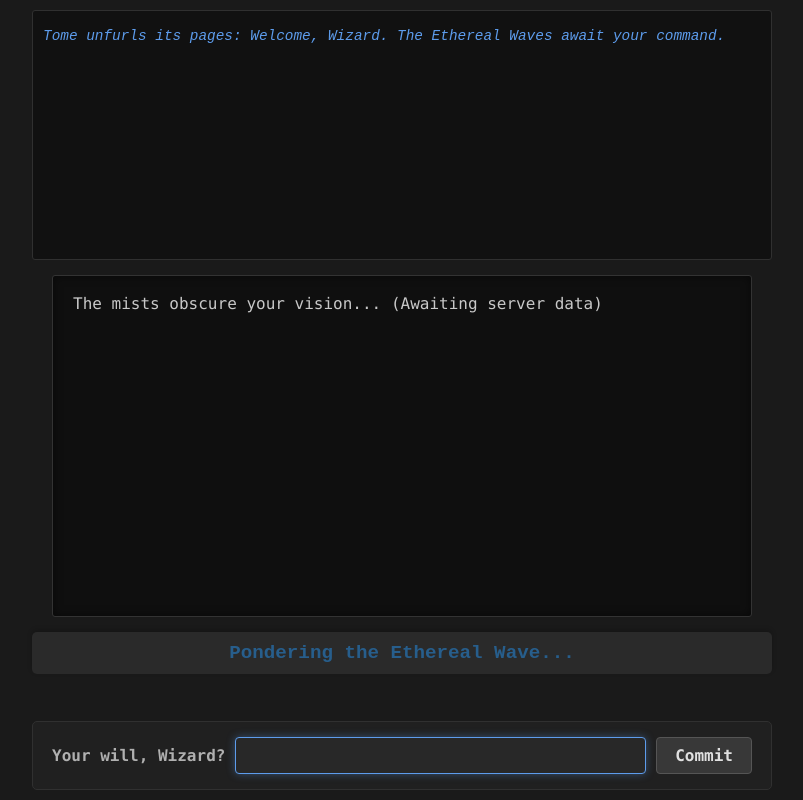
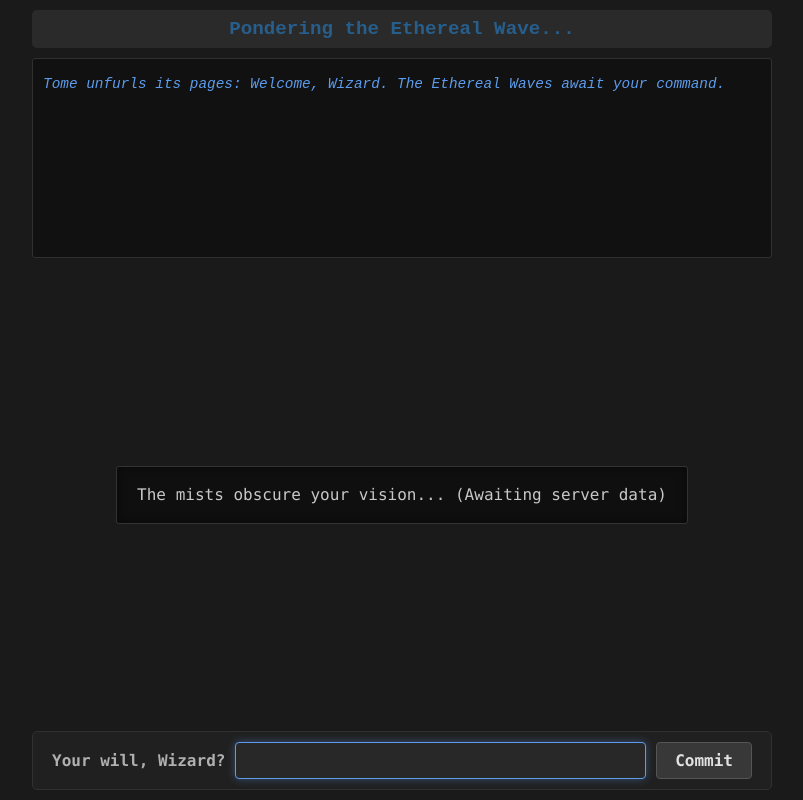
Before and after one commit to DJ-Trevens/World-of-the-Wand, a Flask app: page /world-of-the-wand/ in a window 1280 px wide. Shown: the whole page, without its empty margins (238-1041 px from the left). Run offline with Flask 3, Linux system fonts and the light colour scheme; some libraries are stand-ins or nearby versions.

Commit message:
thingsss

```diff
--- a/app.py
+++ b/app.py
@@ -85,7 +85,6 @@ def game_loop():
                     player['char'] = newChar
 
                     if scene_changed:
-                        # TODO: Server should also send new scene data (e.g., map, InsideID)
                         socketio.emit('lore_message', {'message': transition_message, 'type': 'system'}, room=sid)
 
                 queuedActions[sid] = None
@@ -103,7 +102,6 @@ def handle_connect(auth=None):
         'x': 0,
         'y': 0,
         'char': random.choice(['^', 'v', '<', '>'])
-        # TODO: Add InsideID from the current scene data for the new player
     }
     players[sid] = newPlayer
     queuedActions[sid] = None
@@ -121,7 +119,6 @@ def handle_connect(auth=None):
         'grid_height': GRID_HEIGHT,
         'other_players': otherPlayersInScene,
         'tick_rate': GAME_TICK_RATE
-        # TODO: Server should send initial scene_data (including InsideID) and weather_data
     })
 
     try:
--- a/static/style.css
+++ b/static/style.css
@@ -6,33 +6,55 @@ html {
 body {
     display: flex;
     flex-direction: column;
-    height: 100vh;
+    height: 100vh; /* Use full viewport height */
+    max-height: 100vh; /* Explicitly prevent body from exceeding viewport */
     margin: 0;
-    padding: 10px;
+    padding: 10px; /* Padding inside the 100vh */
     box-sizing: border-box;
     font-family: 'Courier New', Courier, monospace;
     background-color: #1a1a1a;
     color: #e0e0e0;
     align-items: center;
-    overflow-y: hidden;
+    overflow-y: hidden; /* Prevent body itself from scrolling */
 }
 
+/* Common styling for main blocks */
+#mainHeaderStatus,
 #commandLog,
-#gameCanvasContainer, /* Renamed for clarity with overlay */
-#mainHeaderStatus,
+#gameCanvasContainer,
 #commandInputBox {
-    width: 100%;
+    width: 100%; /* Take full width up to their specific max-widths */
     box-sizing: border-box;
+    margin-bottom: 10px; /* Consistent spacing, last one might not need it */
+}
+#commandInputBox {
+    margin-bottom: 0; /* Last element, no bottom margin needed */
+}
+
+
+#mainHeaderStatus {
+    max-width: 740px;
+    font-size: 1.2em;
+    font-weight: bold;
+    color: #275E8C;
+    padding: 8px 15px; /* Slightly reduced padding */
+    background-color: #2a2a2a;
+    border-radius: 5px;
+    text-align: center;
+    flex-shrink: 0; /* Prevent shrinking */
 }
 
 #commandLog {
     max-width: 740px;
-    height: 250px;
-    flex-shrink: 0;
+    /* height: 200px; Let flexbox determine height more dynamically */
+    max-height: 200px; /* Max height it can take */
+    min-height: 80px;  /* Minimum to stay visible */
+    flex-basis: 150px; /* Initial ideal size before growing/shrinking */
+    flex-shrink: 1;    /* Allow shrinking if space is tight */
+    flex-grow: 0.5;    /* Allow some growth, less than game canvas */
     border: 1px solid #303030;
     background-color: #111111;
     padding: 10px;
-    margin-bottom: 15px;
     overflow-y: auto;
     font-size: 0.9em;
     border-radius: 3px;
@@ -51,18 +73,19 @@ body {
 .log-event-bad { color: #FF4136; font-weight: bold; }
 .log-user-input { color: #AAAAAA; }
 
-/* Container for gameCanvas and rainOverlay to manage positioning */
+
 #gameCanvasContainer {
-    position: relative; /* For absolute positioning of rainOverlay */
+    position: relative;
     max-width: 700px;
-    margin-bottom: 15px;
-    /* The container itself will take width of gameCanvas */
-    /* It needs to be an inline-block or have specific width to wrap gameCanvas correctly */
-    display: inline-block; /* So it shrink-wraps if gameCanvas does */
+    flex-grow: 1; /* This will take up the most available vertical space */
+    min-height: 0; /* Crucial for allowing this flex item to shrink properly */
+    display: flex; /* To center the gameCanvas within it */
+    align-items: center;
+    justify-content: center;
+    overflow: hidden; /* Hide anything from gameCanvas that might try to escape bounds */
 }
 
 #gameCanvas {
-    /* max-width: 700px; /* Max width set on container now */
     white-space: pre;
     line-height: 1.0;
     font-size: 16px;
@@ -71,16 +94,15 @@ body {
     color: #c8c8c8;
     background-color: #0f0f0f;
     text-align: left;
-    min-height: 300px; /* Kept for a decent game area size */
-    /* flex-grow: 1; /* If body was arranging it directly, but now it's in a container */
-    width: auto; /* Let text content determine width */
-    display: block; /* Or inline-block, depending on desired layout within container */
     box-shadow: 0 0 10px rgba(0, 0, 0, 0.5) inset;
     border-radius: 3px;
-    /* margin-bottom: 15px; /* Margin now on container */
     font-family: "Consolas", "Lucida Console", "Courier New", monospace;
-    position: relative; /* Ensure it's a stacking context if needed, though overlay is sibling */
-    z-index: 1; /* Game canvas content */
+
+    max-width: 100%;   /* Don't exceed container width */
+    max-height: 100%;  /* Don't exceed container height */
+    overflow: auto;    /* Scroll internal content (text grid) if it's too big */
+
+    z-index: 1;
 }
 
 #rainOverlay {
@@ -89,53 +111,37 @@ body {
     left: 0;
     width: 100%;
     height: 100%;
-    pointer-events: none; /* Allows clicks to pass through to gameCanvas */
-    overflow: hidden; /* Clip raindrops that might go slightly outside */
-    z-index: 2; /* Rain on top of gameCanvas content */
+    pointer-events: none;
+    overflow: hidden;
+    z-index: 2;
 }
 
 .raindrop {
     position: absolute;
-    bottom: 100%; /* Start above the overlay */
+    bottom: 100%;
     width: 1px;
-    height: 50px; /* Length of the raindrop */
-    background: linear-gradient(to bottom, rgba(173, 216, 230, 0), rgba(173, 216, 230, 0.4)); /* Faded light blue */
+    height: 50px;
+    background: linear-gradient(to bottom, rgba(173, 216, 230, 0), rgba(173, 216, 230, 0.4));
     animation: fall linear infinite;
 }
 
 @keyframes fall {
     to {
-        transform: translateY(calc(100vh + 50px)); /* Fall past the bottom of the viewport height + own height */
-        /* Using viewport height as a fallback, ideally it's parent's height */
+        transform: translateY(calc(100vh + 50px)); /* Fall well past the viewport */
     }
-}
-
-
-#mainHeaderStatus {
-    max-width: 740px;
-    font-size: 1.2em;
-    font-weight: bold;
-    color: #275E8C;
-    padding: 10px 15px;
-    margin-bottom: 15px;
-    background-color: #2a2a2a;
-    border-radius: 5px;
-    box-shadow: 0 -2px 5px rgba(0, 0, 0, 0.2);
-    text-align: center;
-    flex-shrink: 0;
 }
 
 #commandInputBox {
     max-width: 740px;
-    padding: 15px;
+    padding: 10px 15px; /* Slightly reduced padding */
     background-color: #202020;
     border-radius: 5px;
     border: 1px solid #303030;
     display: flex;
     flex-direction: column;
     align-items: center;
-    flex-shrink: 0;
-    margin-top: auto;
+    flex-shrink: 0; /* Prevent shrinking */
+    margin-top: auto; /* Pushes to bottom if body has extra space, but won't if body is full */
 }
 
 
@@ -174,8 +180,6 @@ body {
     box-shadow: 0 0 8px rgba(93, 156, 236, 0.4);
 }
 
-/* Removed .valid-command-input class */
-
 #commandForm button {
     background-color: #383838;
     color: #e0e0e0;
--- a/templates/index.html
+++ b/templates/index.html
@@ -12,14 +12,13 @@
     </script>
 </head>
 <body>
+    <!-- Order for flex layout -->
+    <div id = "mainHeaderStatus"> Pondering the Ethereal Wave... </div>
     <div id = "commandLog"></div>
-    <!-- Container for game canvas and rain overlay -->
     <div id="gameCanvasContainer">
         <div id = "gameCanvas"> Summoning World... </div>
-        <div id="rainOverlay"></div> <!-- Rain will be dynamically added here -->
+        <div id="rainOverlay"></div>
     </div>
-    <div id = "mainHeaderStatus"> Pondering the Ethereal Wave... </div>
-
     <div id = "commandInputBox">
         <form id = "commandForm">
             <label for = "commandText">Your will, Wizard?</label>
@@ -45,17 +44,15 @@
         let GAME_TICK_RATE = 2.0;
         let prevSelfPlayerState = null;
 
-        // --- Weather and Scene State (Client-Side Simulation) ---
         let currentSceneData = {
-            InsideID: 0, // 0 = outdoors, positive numbers for different indoor areas
-            name: "The Whispering Plains" // Example scene name
+            InsideID: 0,
+            name: "The Whispering Plains"
         };
         let globalWeather = {
             isRaining: false,
-            intensity: 0.6 // 0.1 (light) to 1.0 (heavy)
+            intensity: 0.6
         };
         let rainInterval = null;
-        // --- End Weather and Scene State ---
 
 
         const FOG_CHAR = '▒';
@@ -160,33 +157,21 @@
             gameCanvas.textContent = output;
         }
 
-        // --- Weather Effect Functions ---
         function startRainEffect(intensity) {
-            if (rainInterval) clearInterval(rainInterval); // Clear existing interval if any
-            rainOverlay.innerHTML = ''; // Clear old raindrops
+            if (rainInterval) clearInterval(rainInterval);
+            rainOverlay.innerHTML = '';
 
-            const containerHeight = rainOverlay.offsetHeight; // Use actual height for fall animation
-
-            // Adjust drop creation rate based on intensity
-            const dropsPerSecond = 5 + (intensity * 25); // e.g., 5 to 30 drops/sec
+            const dropsPerSecond = 5 + (intensity * 25);
             rainInterval = setInterval(() => {
                 const drop = document.createElement('div');
                 drop.classList.add('raindrop');
                 drop.style.left = Math.random() * 100 + '%';
 
-                // Vary animation duration for a more natural look
-                const duration = 0.5 + Math.random() * 0.5; // 0.5s to 1s fall time
+                const duration = 0.5 + Math.random() * 0.5;
                 drop.style.animationDuration = duration + 's';
-
-                // Adjust fall distance based on container height for the keyframes
-                // This requires dynamic keyframes or a trick. Simpler: animate to a large fixed value.
-                // The @keyframes 'fall' uses translateY(calc(100vh + 50px)), which might be too large/small
-                // A better way for dynamic height is to use JS to set the end translateY.
-                // For simplicity now, the CSS keyframe is generic.
 
                 rainOverlay.appendChild(drop);
 
-                // Remove drop after it finishes animation
                 drop.addEventListener('animationend', () => {
                     drop.remove();
                 });
@@ -196,29 +181,19 @@
         function stopRainEffect() {
             if (rainInterval) clearInterval(rainInterval);
             rainInterval = null;
-            // Existing drops will finish their animation and be removed by their own event listeners
-            // Optionally, remove all immediately: rainOverlay.innerHTML = '';
         }
 
         function updateWeatherEffects() {
-            // Adjust gameCanvasContainer height for rainOverlay if gameCanvas size changes
-            // This is a bit tricky if gameCanvas size is purely by content.
-            // For now, assuming rainOverlay correctly covers gameCanvas via its parent.
-             gameCanvasContainer.style.height = gameCanvas.offsetHeight + 'px';
-             gameCanvasContainer.style.width = gameCanvas.offsetWidth + 'px';
-
-
             if (globalWeather.isRaining && currentSceneData.InsideID === 0) {
-                if (!rainInterval) { // Only start if not already raining (idempotency)
+                if (!rainInterval) {
                     startRainEffect(globalWeather.intensity);
                 }
             } else {
-                if (rainInterval) { // Only stop if currently raining
+                if (rainInterval) {
                     stopRainEffect();
                 }
             }
         }
-        // --- End Weather Effect Functions ---
 
         socket.on('connect', () => {
             updateStatus("Divining your essence...");
@@ -233,16 +208,12 @@
             otherPlayers = data.other_players || {};
             prevSelfPlayerState = { ...selfPlayer };
 
-            // Placeholder: Server should send currentSceneData and globalWeather
-            // currentSceneData = data.sceneData || { InsideID: 0, name: "The Starting Plains" };
-            // globalWeather = data.weatherData || { isRaining: false, intensity: 0.5 };
-
             if (otherPlayers[myPlayerID]) delete otherPlayers[myPlayerID];
 
             if (selfPlayer && typeof GRID_WIDTH === 'number' && GRID_WIDTH > 0) {
                 updateStatus();
-                drawGrid(); // Draw grid first
-                updateWeatherEffects(); // Then update weather, which might need canvas dimensions
+                drawGrid();
+                updateWeatherEffects();
                 addLogMessage(`Tome: You have materialized in ${currentSceneData.name} at scene (${selfPlayer.scene_x}, ${selfPlayer.scene_y}). The world awaits!`, 'lore');
             } else {
                 addLogMessage("Tome warns: Error! Could not manifest in world.", 'event-bad');
@@ -273,18 +244,11 @@
         socket.on('game_state_update', (allPlayers) => {
             let foundSelf = false;
             const currentOtherPlayersInMyScene = {};
-            let previousInsideID = currentSceneData.InsideID; // Store before potential update
 
             for (const playerData of allPlayers) {
                 if (playerData.id === myPlayerID) {
                     selfPlayer = playerData;
                     foundSelf = true;
-                    // Placeholder: Server should send new scene data if scene_x/y changed
-                    // For now, we assume currentSceneData.InsideID might change if player moves to a new pre-defined area.
-                    // This part needs proper server integration for scene data.
-                    // if (selfPlayer.scene_x !== prevSelfPlayerState.scene_x || selfPlayer.scene_y !== prevSelfPlayerState.scene_y) {
-                    //    fetchNewSceneData(selfPlayer.scene_x, selfPlayer.scene_y); // Imaginary function
-                    // }
                 } else if (selfPlayer && playerData.scene_x === selfPlayer.scene_x && playerData.scene_y === selfPlayer.scene_y) {
                     currentOtherPlayersInMyScene[playerData.id] = playerData;
                 }
@@ -306,9 +270,11 @@
                             otherPlayers[playerData.id] = playerData;
                         }
                     }
-                    // Simulate fetching new scene data; for now, just log and maybe toggle InsideID for testing
-                    // currentSceneData = getSceneDataFor(selfPlayer.scene_x, selfPlayer.scene_y); // Imaginary
                     addLogMessage(`Tome notes: You are now in scene (${selfPlayer.scene_x}, ${selfPlayer.scene_y}).`, 'system');
+                    // In a real scenario, fetch or receive new currentSceneData here.
+                    // For now, to test weather change if scene implies it:
+                    // currentSceneData.InsideID = (selfPlayer.scene_x % 2); // Example: even X scenes are outdoors
+                    updateWeatherEffects();
                 } else {
                     const movedLocal = selfPlayer.x !== prevSelfPlayerState.x || selfPlayer.y !== prevSelfPlayerState.y;
                     const turned = selfPlayer.char !== prevSelfPlayerState.char;
@@ -326,10 +292,7 @@
 
             drawGrid();
             updateStatus();
-            // Check if InsideID actually changed to update weather correctly
-            // if (currentSceneData.InsideID !== previousInsideID || sceneCoordsChanged) {
-            updateWeatherEffects(); // Always call to ensure rain overlay is sized correctly
-            // }
+            updateWeatherEffects();
         });
 
         function getDirectionWord(char) {
@@ -345,7 +308,7 @@
             updateStatus("Severed from the Ethereal Plane! (Disconnected)");
             addLogMessage("Tome wails: Disconnected from the server! The weave unravels!", 'event-bad');
             selfPlayer = null; otherPlayers = {}; prevSelfPlayerState = null;
-            stopRainEffect(); // Stop rain on disconnect
+            stopRainEffect();
             drawGrid();
         });
 
@@ -420,7 +383,7 @@
                 return;
             }
             const inputText = commandInput.textContent.trim();
-            commandInput.innerHTML = ''; // Clear input
+            commandInput.innerHTML = '';
 
             if (!inputText) return;
             addLogMessage(`> ${inputText}`, 'user-input');
@@ -466,7 +429,6 @@
                 if (dirResult.isValid) {
                     commandToSend.details = { dx: 0, dy: 0, newChar: dirResult.char };
                     shouldEmit = true;
-                    // Add client-side "look" description if server doesn't provide one immediately
                     addLogMessage(`Tome's gaze follows yours: You peer ${effectiveTargetWord}. The air is thick with untold stories.`, 'lore');
 
                 } else {
@@ -492,7 +454,6 @@
             commandInput.focus();
         });
 
-        // Debug function to toggle rain
         window.toggleRainDebug = function() {
             globalWeather.isRaining = !globalWeather.isRaining;
             if (globalWeather.isRaining) {
@@ -509,11 +470,9 @@
             updateWeatherEffects();
         };
 
-
-        // Initial setup
         drawGrid();
         if (commandInput) { commandInput.focus(); }
-        updateWeatherEffects(); // Initialize weather effects based on default state
+        updateWeatherEffects();
         addLogMessage("Tome unfurls its pages: Welcome, Wizard. The Ethereal Waves await your command.", 'system');
 
     </script>
```
